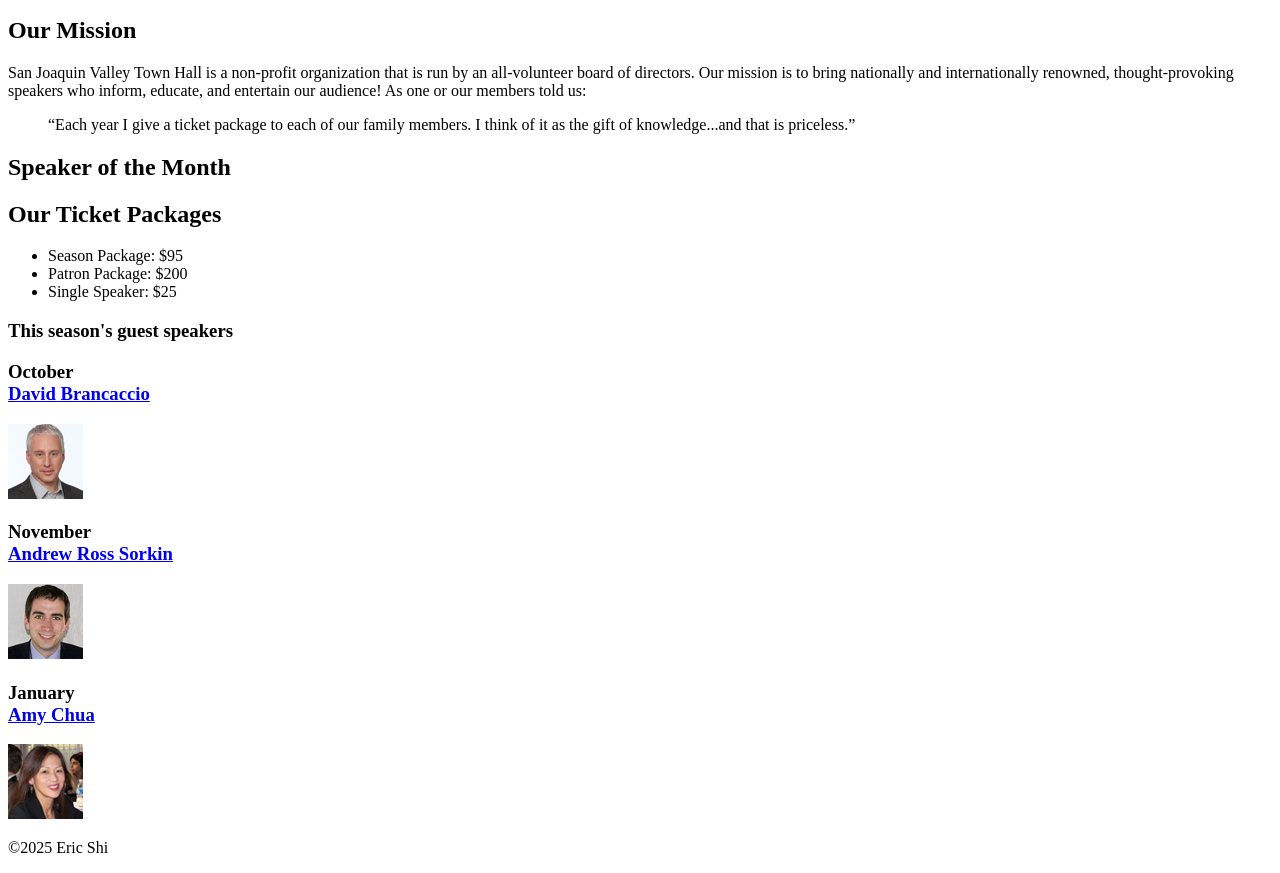
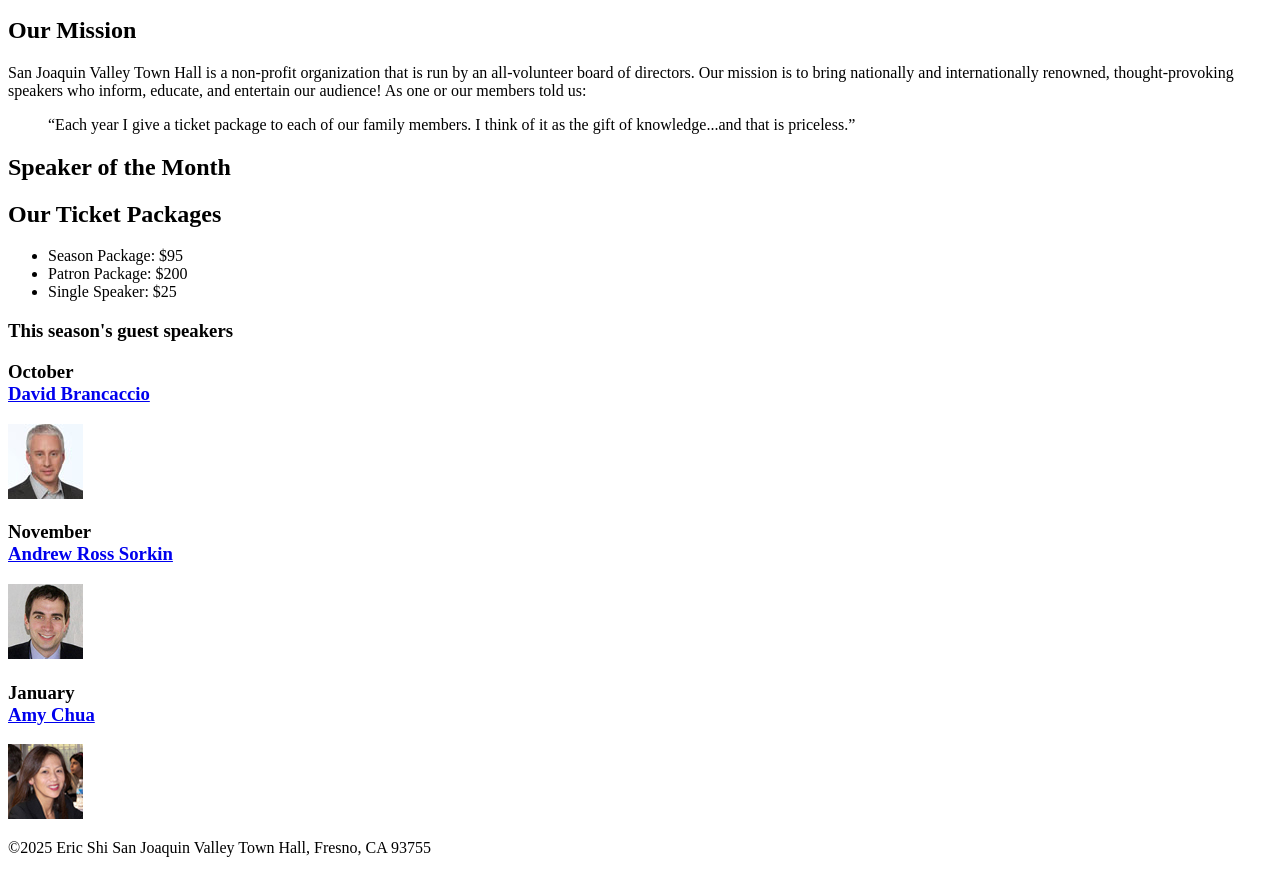
Before and after one commit to ES525/Is117-002, a plain HTML site: page A05/index.html in a window 1280 px wide. Shown: the part 208-1081 px from the top of the page. Drawn offline with Linux system fonts and the light colour scheme.

Commit message:
Update index.html

```diff
--- a/A05/index.html
+++ b/A05/index.html
@@ -39,7 +39,7 @@
 		</aside>
 	</main>
 	<footer>
-		<p>&copy;2025 Eric Shi</p>
+		<p>&copy;2025 Eric Shi   San Joaquin Valley Town Hall, Fresno, CA 93755</p>
 	</footer>
 </body>
 </html>
```
